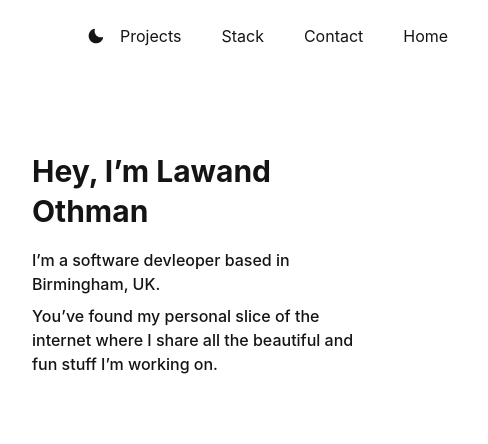
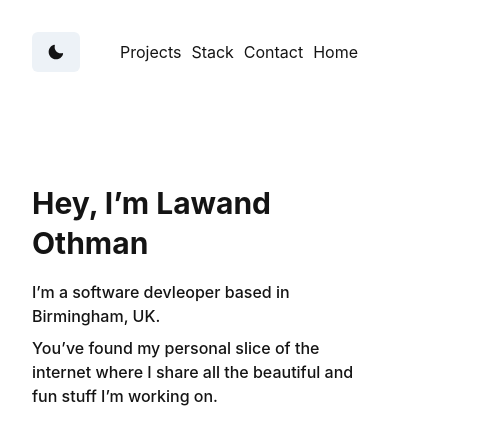
Before and after one commit to lawandothman/lwnd.me, a Next.js app: page / in a window 390 px wide. Shown: the top 444 px of the page, 488 px wide, since content can reach past the window. Built offline with nearby package versions, Linux system fonts and the light colour scheme.

Commit message:
responsive styling

```diff
--- a/pages/components/Shell.tsx
+++ b/pages/components/Shell.tsx
@@ -19,8 +19,7 @@ const Shell: React.FC = ({ children }) => {
           alignItems='center'
           backgroundColor={bg}
           justifyContent='space-between'
-          py={4}
-          px={8}
+          p={8}
           margin='0 auto'
           maxW='1250px'
           w='full'
@@ -29,8 +28,8 @@ const Shell: React.FC = ({ children }) => {
             {colorMode === 'light' ? (
               <Button
                 onClick={toggleColorMode}
-                ml={10}
-                variant='ghost'
+                mr={10}
+                variant='solid'
                 _focus={{ boxShadow: 'none' }}
               >
                 <MoonIcon color={color} />
@@ -38,8 +37,8 @@ const Shell: React.FC = ({ children }) => {
             ) : (
               <Button
                 onClick={toggleColorMode}
-                ml={10}
-                variant='ghost'
+                mr={10}
+                variant='solid'
                 _focus={{ boxShadow: 'none' }}
               >
                 <SunIcon color={color} />
@@ -47,17 +46,17 @@ const Shell: React.FC = ({ children }) => {
             )}
           </Flex>
 
-          <Flex alignItems='center' justifyContent='center'>
-            <Link href='/' color={color} mr={10}>
+          <Flex alignItems='center' justifyContent='space-between' w='400px'>
+            <Link href='/' color={color}>
               Projects
             </Link>
-            <Link href='/' color={color} mr={10}>
+            <Link href='/' color={color}>
               Stack
             </Link>
-            <Link href='/' color={color} mr={10}>
+            <Link href='/' color={color}>
               Contact
             </Link>
-            <Link href='/' color={color} mr={10}>
+            <Link href='/' color={color}>
               Home
             </Link>
           </Flex>
```
